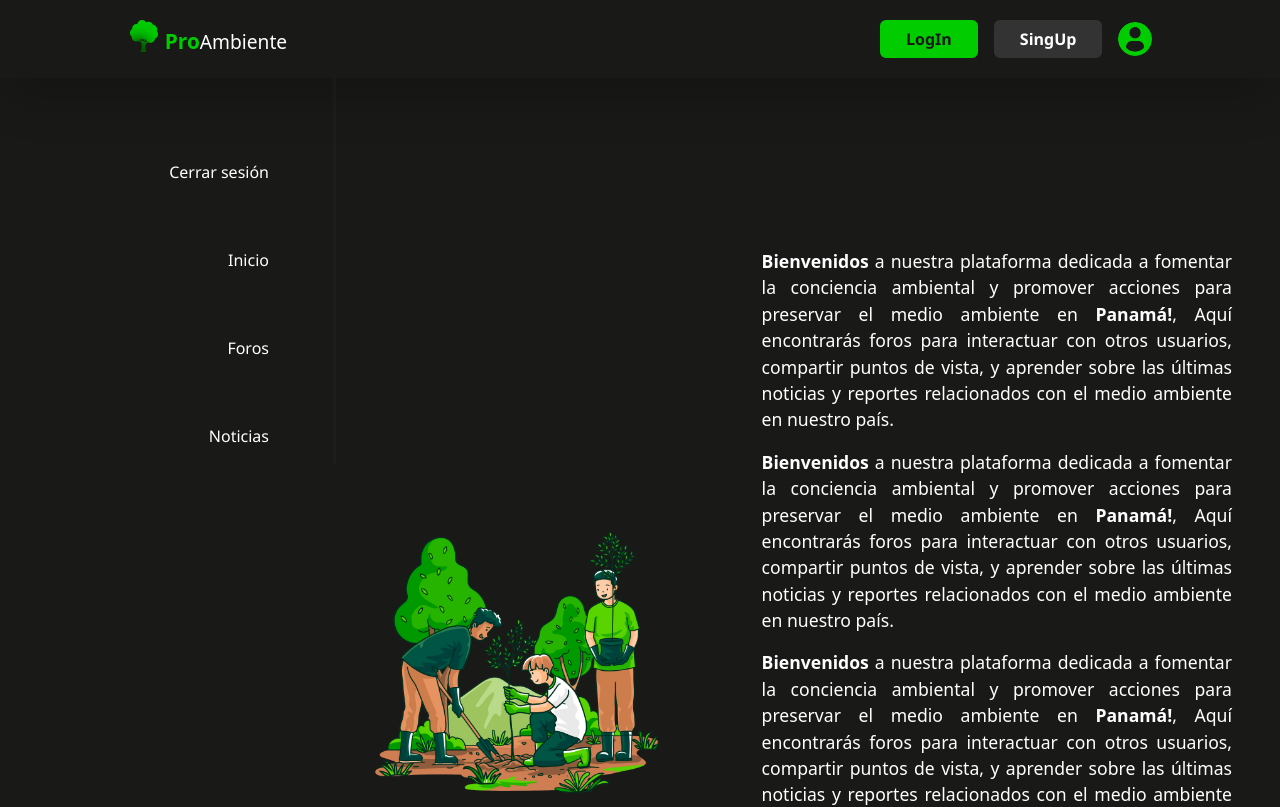
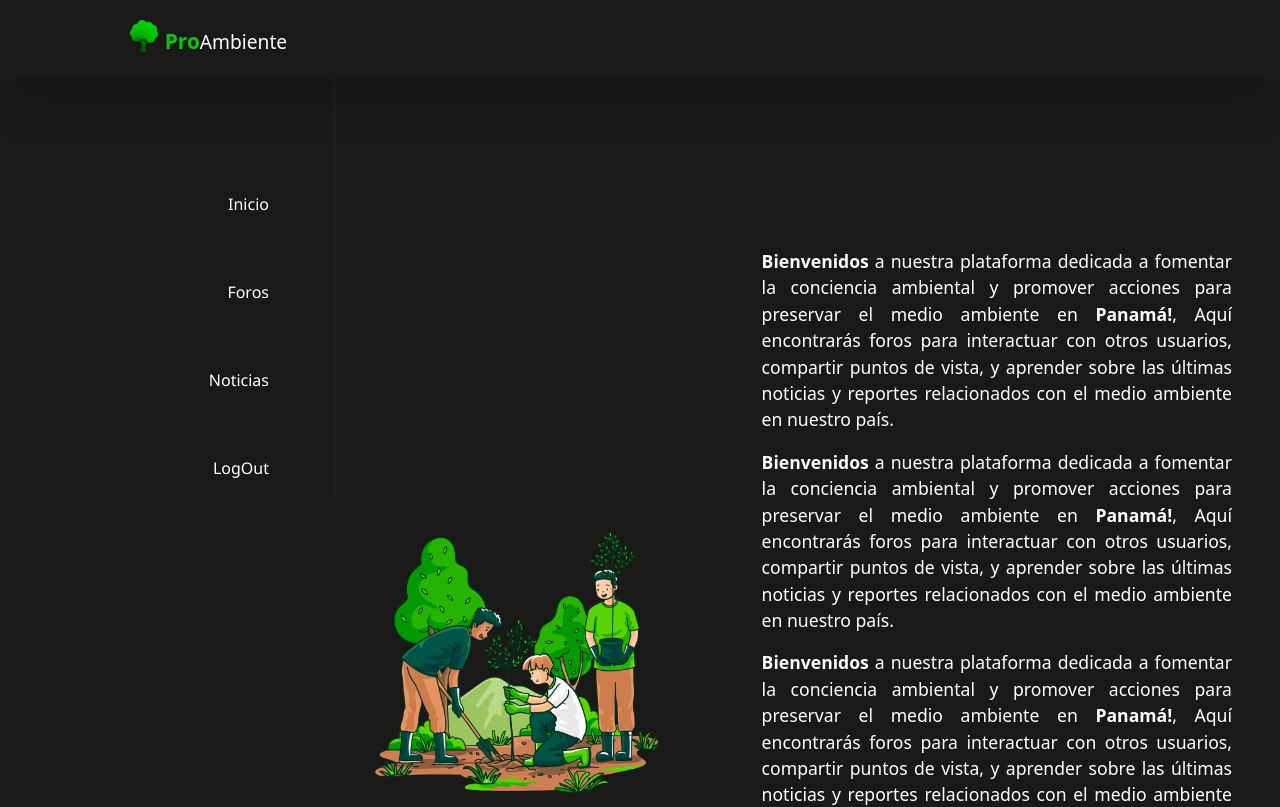
Before and after one commit to YERCKEN/ProAmbiente, a React (Vite) app in the folder client/: page / in a window 1280 px wide. Shown: the top 807 px of the page. Built offline with nearby package versions, Linux system fonts and the light colour scheme.

Commit message:
➕ redirect btn

```diff
--- a/client/src/css/header.css
+++ b/client/src/css/header.css
@@ -1,3 +1,9 @@
+
+
+.inputHeader:hover{
+    border-bottom: 3px solid #00CC00;
+    transition: 300ms;
+}
 
 /*HEADER ==========================================*/
 
@@ -36,4 +42,17 @@
 .btnProfile:hover{
     transform: scale(calc(1.1));
     transition: 100ms;
+
 }
+
+.btnProfile h1{
+   font-weight: 700;
+
+
+   background: linear-gradient(to right, #00CC00, white);
+    -webkit-background-clip: text;
+    -webkit-text-fill-color: transparent;
+    background-clip: text;
+
+
+}
--- a/client/src/pages/MenuPage.jsx
+++ b/client/src/pages/MenuPage.jsx
@@ -15,7 +15,7 @@ export default function MenuPage() {
 
     <div className='flex justify-end flex-wrap mt-[9rem] h-full   '>
 
-        <button className='w-full text-right p-[1rem] pr-[4rem] btnMenu bg-[#191A18]  font-semibold' onClick={handleSignout}>Cerrar sesión</button>
+
 
         <button
         className='w-[15rem] text-right p-[1rem] pr-[4rem] btnMenu  mt-[2rem] font-semibold'>Inicio</button>
@@ -26,7 +26,7 @@ export default function MenuPage() {
 
         <button className='w-[15rem] text-right p-[1rem] pr-[4rem] btnMenu  mt-[2rem] '>Noticias</button>
 
-
+        <button className='w-full text-right p-[1rem] pr-[4rem] btnMenu bg-[#191A18] mt-[2rem]  font-semibold' onClick={handleSignout}>LogOut</button>
     </div>
 
   )
--- a/client/src/pages/Profile.jsx
+++ b/client/src/pages/Profile.jsx
@@ -17,13 +17,13 @@ function Profile (){
 
       <div>
 
-        <div className='fixed w-full' >
+        <div className='fixed w-full z-10' >
             <Header/>
 
         </div>
 
-        <div className=' left-0 w-[18.5rem] h-full  fixed '>
-                <MenuPage />
+        <div className=' fixed  left-0 w-[21rem]   z-9  menuPage'>
+            <MenuPage />
 
         </div>
 
@@ -38,8 +38,6 @@ function Profile (){
 
                     {user ? (
                       <div>
-                        <p><strong>id:</strong> {user.id}</p>
-
                         <p><strong>Nombre de usuario:</strong> {user.username}</p>
                         <p><strong>Nombre completo:</strong> {user.name}</p>
                         <p><strong>Correo electrónico:</strong> {user.email}</p>
--- a/client/src/pages/headerPage.jsx
+++ b/client/src/pages/headerPage.jsx
@@ -1,46 +1,103 @@
+
+import { useNavigate, useLocation} from 'react-router-dom';
+import { useAuth } from "../context/useAuth"
+
 
 function Header(){
+    // Hook para redireccionar a la página de login
+    const navigate = useNavigate();
+    const location = useLocation();
+
+    //importamos el hook useAuth para saber si hay que mostrar el botón de perfil o no
+    const {user} = useAuth()
+
+    if(!user){
+        console.log('HEADER: NO HAY USUARIO')
+    }
+
+    // Función para redireccionar a la página de login
+    const loginRedirect = () => {
+        navigate('/login');
+
+    }
+
+    const profileRedirect = () => {
+        navigate('/profile');
+    }
+
+    const registerRedirect = () => {
+        navigate('/register');
+    }
+
+    const homeRedirect = () => {
+        navigate('/');
+    }
+
+
     return(
 
         <div className="w-full px-[8rem] py-5 shadow-2xl flex justify-between bg-[#191A18]">
 
-
             {/* LOGO PROAMBIENTE */}
 
-            <div className='flex'>
+            <button onClick={homeRedirect} className='flex'>
+
                 <img className="w-[2rem] h-[2rem]" src="public/tree.png" alt="" />
                 <h1 className="ml-[0.3rem] mt-[0.4rem] text-[1.2rem]"><b className="text-[#00CC00] text-[1.3rem]">Pro</b>Ambiente</h1>
-            </div>
+
+            </button>
+
+
+
+
+            {/* ocultar botones login y regisro si está inciiado sesion */}
+
+            {(!user && location.pathname !== '/login') ||
+            (!user && location.pathname !== '/register') &&(
+
+                <div className='flex'>
+
+                    <input type="text"  className=' inputHeader text-white px-4 py-2 w-[30rem] outline-none border-b-[2px] border-[#333]  bg-[#191A18] rounded-xl rounded-b-none '/>
 
                     {/* BOTONES LOGIN Y REGISTRO */}
-
-            <div className='flex'>
-                <button className="btnLogin
-                 px-[1.5rem] py-[0.2rem]
-                 text-[#191A18] border-[#00CC00]
-                 rounded-md border-[2px]
-                 ml-[2rem]
-                 bg-[#00CC00]">
+                    <button onClick={loginRedirect} className="btnLogin px-[1.5rem] py-[0.2rem] text-[#191A18] border-[#00CC00] rounded-md border-[2px] ml-[2rem]  bg-[#00CC00]">
                         LogIn
                     </button>
 
-                <button
+                    <button onClick={registerRedirect} className="btnRegistro  px-[1.5rem] py-[0.2rem]  border-[2px] rounded-md bg-[#333]  text-white ml-[1rem]">
+                        SingUp
+                    </button>
 
-                className="btnRegistro
-                px-[1.5rem] py-[0.2rem]
-                border-[2px]
-                rounded-md bg-[#333]
-                text-white
-                ml-[1rem]">SingUp
+
+                    {/* PERFIL -  - - ------    ------ ---- -  - - - - - - -- --- -   -  - -  -  -  - -} */}
+
+
+                    {user && (
+
+
+                        <button onClick={profileRedirect}>
+                        <img className="btnProfile w-[2.1rem] ml-[1rem]" src="public/profile.png" alt="" />
 
                         </button>
 
-                {/* PERFIL -  - - ------    ------ ---- -  - - - - - - -- --- -   -  - -  -  -  - -} */}
-                <button>
-                    <img className="btnProfile  w-[2.1rem] ml-[1rem]" src="public/profile.png" alt="" />
-                </button>
+
+
+
+                    )}
+
 
                 </div>
+            )}
+
+            {/* SI HAY USUARIO RENDERIZO EL PERFIL -  - - ------    ------ ---- -  - - - - - - --  -} */}
+
+            {user && (
+                <button onClick={profileRedirect} className=' btnProfile flex'>
+
+                    <img className=" w-[2.1rem] ml-[1rem]" src="public/profile.png" alt="" />
+                    <h1 className='text-white ml-[0.9rem] pt-[0.2rem] '>{user.username}</h1>
+                </button>
+            )}
 
 
 
```
Lines whose indentation alone changed are shown as unchanged.
